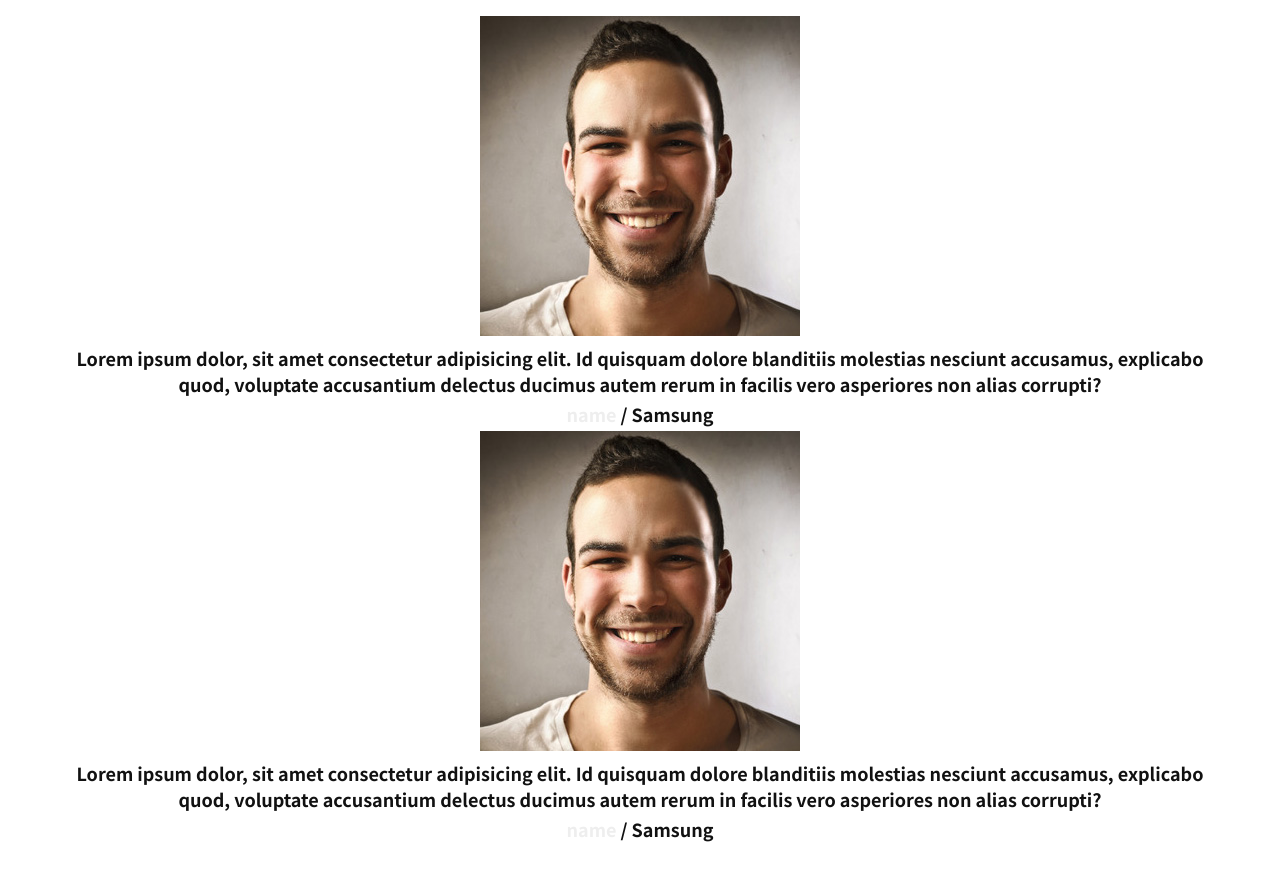
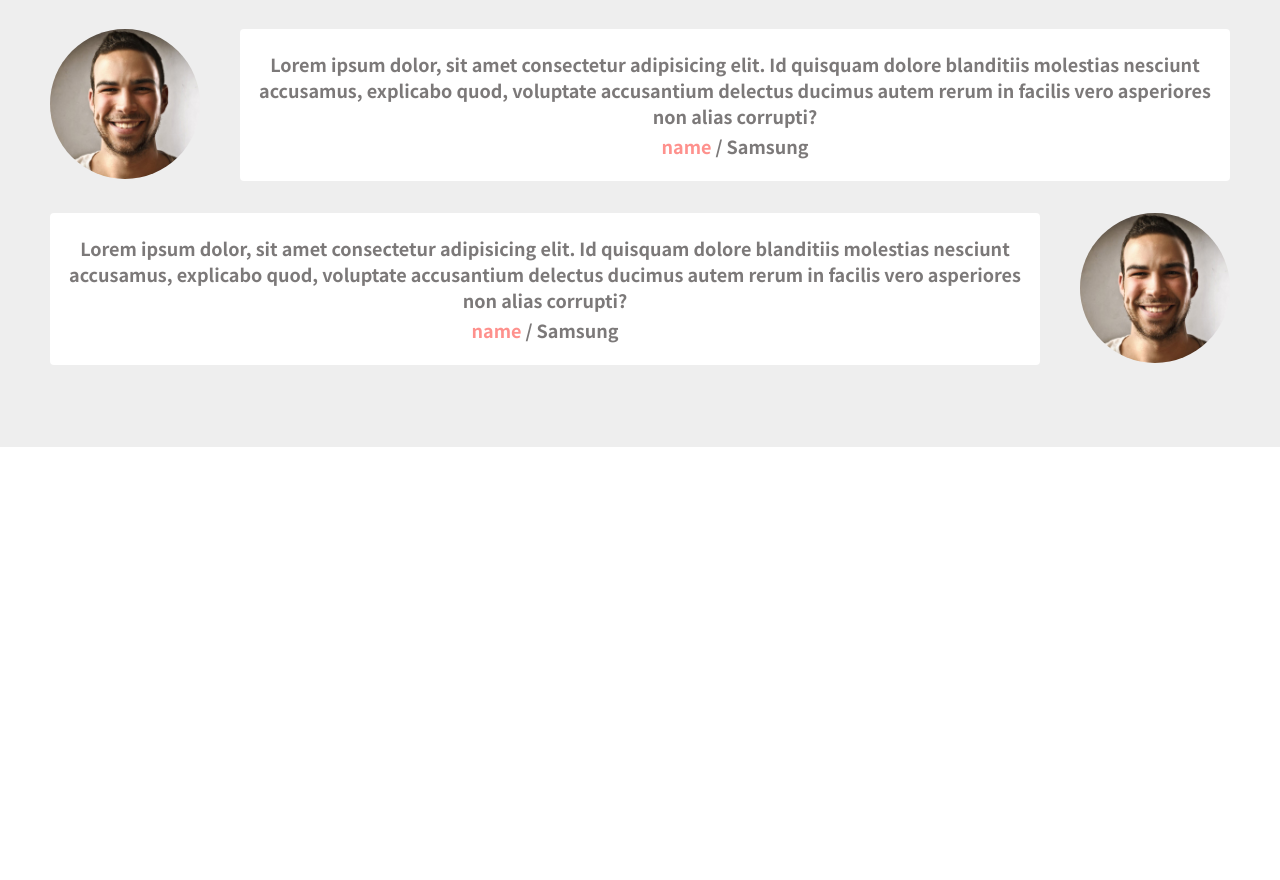
Before and after one commit to areum-ko/portfolio, a plain HTML site: page index.html in a window 1280 px wide. Shown: the part 3261-4141 px from the top of the page. After the commit the page ends 3808 px from the top, so only its background shows below. Drawn offline with Linux system fonts and the light colour scheme.

Commit message:
CSS: Testimonials

```diff
--- a/index.html
+++ b/index.html
@@ -199,7 +199,7 @@
                 </div>
             </a>
             <a href="#" class="project" target="blank" data-type="">
-                <img class="project__img"  src="imgs/projects/project7.png" alt="project7">
+                <img class="project__img"  src="imgs/projects/project8.png" alt="project8">
                 <div class="project__description">
                     <h3>Youtube Site</h3>
                     <span>Clone coding with HTML and CSS</span>
@@ -211,8 +211,9 @@
     <section id="testimonials" class="section">
         <h1>Testimonials</h1>
         <h3>see what they say about me</h3>
+        <div class="testimonisals">
             <div class="testimonial">
-            <img src="imgs/testimonial/people1.jpg" alt="People" class="testimonial">
+                <img src="imgs/testimonial/people1.jpg" alt="People" class="testimonial__avatar">
                 <div class="testimonial__speech-bubble">
                     <p>Lorem ipsum dolor, sit amet consectetur adipisicing elit.
                         Id quisquam dolore blanditiis molestias nesciunt accusamus,
@@ -223,7 +224,6 @@
                 </div>
             </div>
             <div class="testimonial">
-            <img src="imgs/testimonial/people1.jpg" alt="People" class="testimonial">
                 <div class="testimonial__speech-bubble">
                     <p>Lorem ipsum dolor, sit amet consectetur adipisicing elit.
                         Id quisquam dolore blanditiis molestias nesciunt accusamus,
@@ -232,9 +232,9 @@
                     </p>
                     <p class="name"><a href="">name</a> / Samsung</p>
                 </div>
-
+                <img src="imgs/testimonial/people1.jpg" alt="People" class="testimonial__avatar">
             </div>
-
+        </div>
     </section>
     <!-- Contact -->
     <section id="contact" class="section"></section>
--- a/style.css
+++ b/style.css
@@ -335,3 +335,36 @@ p {
   height: 2px;
   background-color: var(--color-dark-white);
 }
+/* Testimonial */
+#testimonials {
+  background-color: var(--color-light-white);
+}
+.testimonials {
+  margin: 40px;
+}
+.testimonial {
+  display: flex;
+  margin: 32px 0;
+}
+.testimonial__avatar {
+  width: 150px;
+  height: 150px;
+  border-radius: 50%;
+}
+.testimonial__avatar:nth-child(odd) {
+  margin-right: 40px;
+}
+.testimonial__avatar:nth-child(even) {
+  margin-left: 40px;
+}
+.testimonial__speech-bubble {
+  padding: 18px;
+  background-color: var(--color-white);
+  border-radius: var(--size-border-radius);
+}
+.testimonial__speech-bubble p {
+  color: var(--color-light-grey);
+}
+.testimonial__speech-bubble a {
+  color: var(--color-pink);
+}
```
Lines whose indentation alone changed are shown as unchanged.
